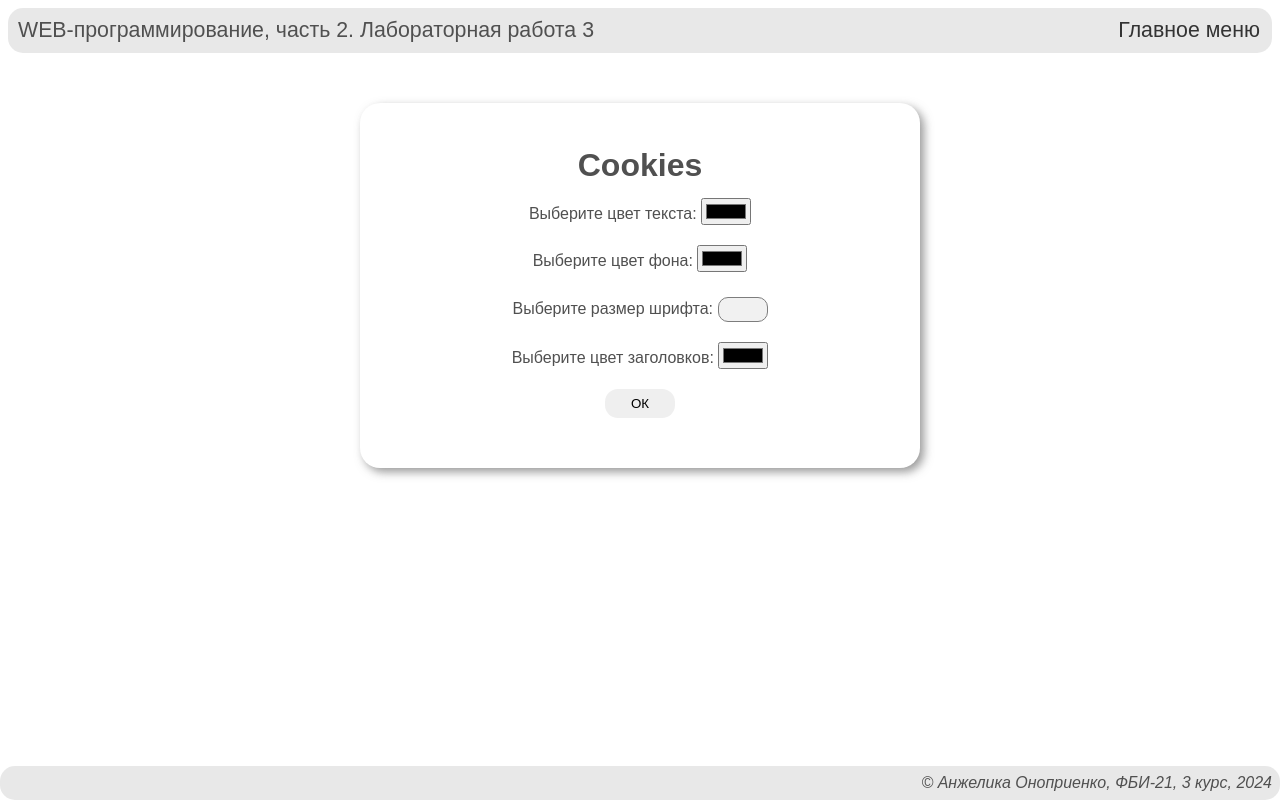
After one commit to Anjelaaaaa/web-programming-labs, a Flask app: page /lab3/settings in a window 1280 px wide. The commit adds this page. Run offline with Flask 3, Linux system fonts and the light colour scheme.

Commit message:
Настройки отображения

```diff
--- a/app.py
+++ b/app.py
@@ -1,4 +1,4 @@
-from flask import Flask, url_for, redirect, render_template
+from flask import Flask, url_for
 from lab1 import lab1
 from lab2 import lab2
 from lab3 import lab3
--- a/lab1.py
+++ b/lab1.py
@@ -214,7 +214,7 @@ def lab():
     </head>
     <body>
         <main>
-            <div>
+            <div class='flask'>
                 <h2 class="header1">Flask</h2> &mdash; фреймворк для создания веб-приложений на языке
                 программирования Python, использующий набор инструментов
                 Werkzeug, а также шаблонизатор Jinja2. Относится к категории так
--- a/lab3.py
+++ b/lab3.py
@@ -69,3 +69,26 @@ def pay():
 @lab3.route('/lab3/success')
 def success():
     return render_template('lab3/success.html', price=price)
+
+
+@lab3.route('/lab3/settings', methods=['GET', 'POST'])
+def settings():
+    if request.method == 'POST':
+        color = request.form.get('color')
+        backgroundcolor = request.form.get('backgroundcolor')
+        fontsize = request.form.get('fontsize')
+        headerfooter = request.form.get('headerfooter')
+        if color or backgroundcolor or fontsize or headerfooter:
+            resp = make_response(redirect('/lab3/settings'))
+            resp.set_cookie('color', color)
+            resp.set_cookie('backgroundcolor', backgroundcolor)
+            resp.set_cookie('fontsize', fontsize)
+            resp.set_cookie('headerfooter', headerfooter)
+            return resp
+
+    color = request.cookies.get('color')
+    backgroundcolor = request.cookies.get('backgroundcolor')
+    fontsize = request.cookies.get('fontsize')
+    headerfooter = request.cookies.get('headerfooter')
+    resp = make_response(render_template('lab3/settings.html', color=color, backgroundcolor=backgroundcolor, fontsize=fontsize, headerfooter=headerfooter))
+    return resp
--- a/static/main.css
+++ b/static/main.css
@@ -1,6 +1,5 @@
 body {
     font-family: sans-serif;
-    line-height: 22px;
     color: rgb(80, 80, 80);
 }
 main {
@@ -60,6 +59,7 @@ div.menu {
     margin: 50px auto;
     padding: 10px;
     text-align: center;
+    line-height: 22px;
 }
 div.menu:hover {
     background-color: rgba(216, 221, 252, 0.808);
@@ -70,6 +70,7 @@ div.menu:hover {
     width: 500px;
     margin: 30px auto;
     padding: 30px;
+    line-height: 22px;
 }
 .lab1 {
     background-color: rgb(248, 217, 230);
@@ -97,6 +98,9 @@ div.menu:hover {
 .header4 {
     color: rgb(86, 165, 218);
 }
+.flask {
+    line-height: 22px;
+}
 div.resource {
     background-color: rgb(213, 232, 250);
     border-radius: 20px;
@@ -119,6 +123,7 @@ div.counter {
     width: 500px;
     margin: 30px auto;
     text-align: center;
+    line-height: 22px;
 }
 div.spisok {
     background-color: rgb(252, 227, 239);
@@ -126,6 +131,7 @@ div.spisok {
     margin: 70px auto;
     width: 350px;
     padding: 10px;
+    line-height: 22px;
 }
 div.spisok:hover {
     box-shadow: 0 0 15px rgba(245, 115, 178, 0.671);
@@ -250,6 +256,7 @@ div.phrase {
     padding: 30px;
     border-radius: 20px;
     box-shadow: 4px 4px 10px rgba(75, 75, 75, 0.568);
+    line-height: 22px;
 }
 .calc1 {
     background-color: rgb(248, 206, 206);
@@ -269,6 +276,10 @@ div.phrase {
     margin: 30px auto;
     padding: 30px;
     box-shadow: 4px 4px 10px rgba(75, 75, 75, 0.568);
+    line-height: 22px;
+}
+.lineheight {
+    line-height: 22px;
 }
 .book {
     margin: 12px;
@@ -393,3 +404,17 @@ div.phrase {
     padding: 5px;
     border-radius: 7px;
 }
+.cookie {
+    border-radius: 10px;
+    border: 1px solid rgb(125, 125, 125);
+    padding: 4px;
+    width: 40px;
+    background-color: rgb(241, 241, 241);
+    margin-top: 5px;
+}
+.OK {
+    border-radius: 13px;
+    border: 1px;
+    padding: 7px;
+    width: 70px;
+}
--- a/templates/base.html
+++ b/templates/base.html
@@ -8,6 +8,29 @@
     <link rel="shortcut icon" href="{{ url_for('static', filename='favicon2.ico') }}" type="image/x-icon">
     <link rel="icon" href="{{ url_for('static', filename='favicon2-16x16.png') }}">
     <link rel="icon" href="{{ url_for('static', filename='favicon2-32x32.png') }}">
+    <style>
+        body {
+            {% if request.cookies.get('color') %}
+            color: {{ request.cookies.get('color') }};
+            {% endif %}
+            {% if request.cookies.get('backgroundcolor') %}
+            background-color: {{ request.cookies.get('backgroundcolor') }};
+            {% endif %}
+            {% if request.cookies.get('fontsize') %}
+            font-size: {{ request.cookies.get('fontsize') }}px;
+            {% endif %}
+        }
+        header {
+            {% if request.cookies.get('headerfooter') %}
+            background-color: {{ request.cookies.get('headerfooter') }};
+            {% endif %}
+        }
+        footer {
+            {% if request.cookies.get('headerfooter') %}
+            background-color: {{ request.cookies.get('headerfooter') }};
+            {% endif %}
+        }
+    </style>
 </head>
 <body>
     <header>
--- a/templates/butterfly.html
+++ b/templates/butterfly.html
@@ -8,6 +8,6 @@
         {% for b in butterfly %}
         <div class="center"><img class="butterfly" src="{{ url_for('static', filename=b.image) }}"></div>
         <h2 class="center butterflyes">{{ b.name }}</h2>
-        <div class="center">{{ b.description }}</div>
+        <div class="center lineheight">{{ b.description }}</div>
         {% endfor %}
 {% endblock %}
--- a/templates/lab2.html
+++ b/templates/lab2.html
@@ -5,7 +5,7 @@
 
 {# основной контент: #}
 {% block main %}
-    <div class="center">
+    <div class="center lineheight">
         <h1 class="header2">Шаблоны</h1>
         Тема лабораторной работы - шаблоны. Список сделанных страниц:
     </div>
--- a/templates/lab3/lab3.html
+++ b/templates/lab3/lab3.html
@@ -16,6 +16,7 @@
             <li><a href="/lab3/del_cookie">Очистка кук</a></li>
             <li><a href="/lab3/form1">Пользователь</a></li>
             <li><a href="/lab3/order">Заказ напитка</a></li>
+            <li><a href="/lab3/settings">Изменить дизайн страницы</a></li>
         </ol>
     </div>
 {% endblock %}
--- /dev/null
+++ b/templates/lab3/settings.html
@@ -0,0 +1,37 @@
+{% extends "base.html" %}
+
+{# номер лабораторной работы: #}
+{% block lab %}  Лабораторная работа 3 {% endblock %}
+
+{# основной контент: #}
+{% block main %}
+    <div class="list center">
+        <h1>Cookies</h1>
+
+        <form method="POST">
+            <div>
+                <label class="label" for="color">Выберите цвет текста:</label>
+                <input type="color" name="color" id="color" value="{{ color or '' }}">
+            </div>
+
+            <div>
+                <label class="label" for="backgroundcolor">Выберите цвет фона:</label>
+                <input type="color" name="backgroundcolor" id="backgroundcolor" value="{{ backgroundcolor or '' }}">
+            </div>
+
+            <div>
+                <label class="label" for="fontsize">Выберите размер шрифта:</label>
+                <input class="cookie" type="number" name="fontsize" id="fontsize" value="{{ fontsize or '' }}">
+            </div>
+
+            <div>
+                <label class="label" for="headerfooter">Выберите цвет заголовков:</label>
+                <input type="color" name="headerfooter" id="headerfooter" value="{{ headerfooter or '' }}">
+            </div>
+
+            <div>
+                <button class="OK" type="submit">ОК</button>
+            </div>
+        </form>
+    </div>
+{% endblock %}
```
